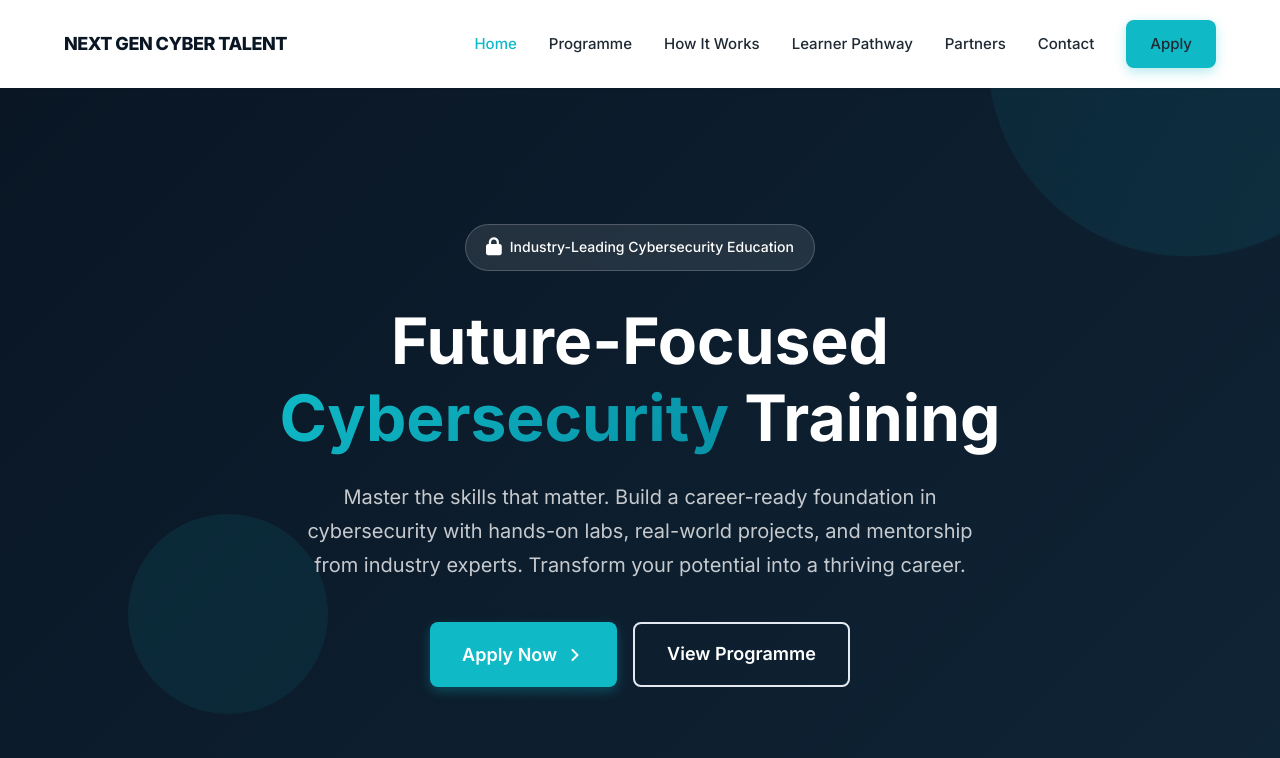
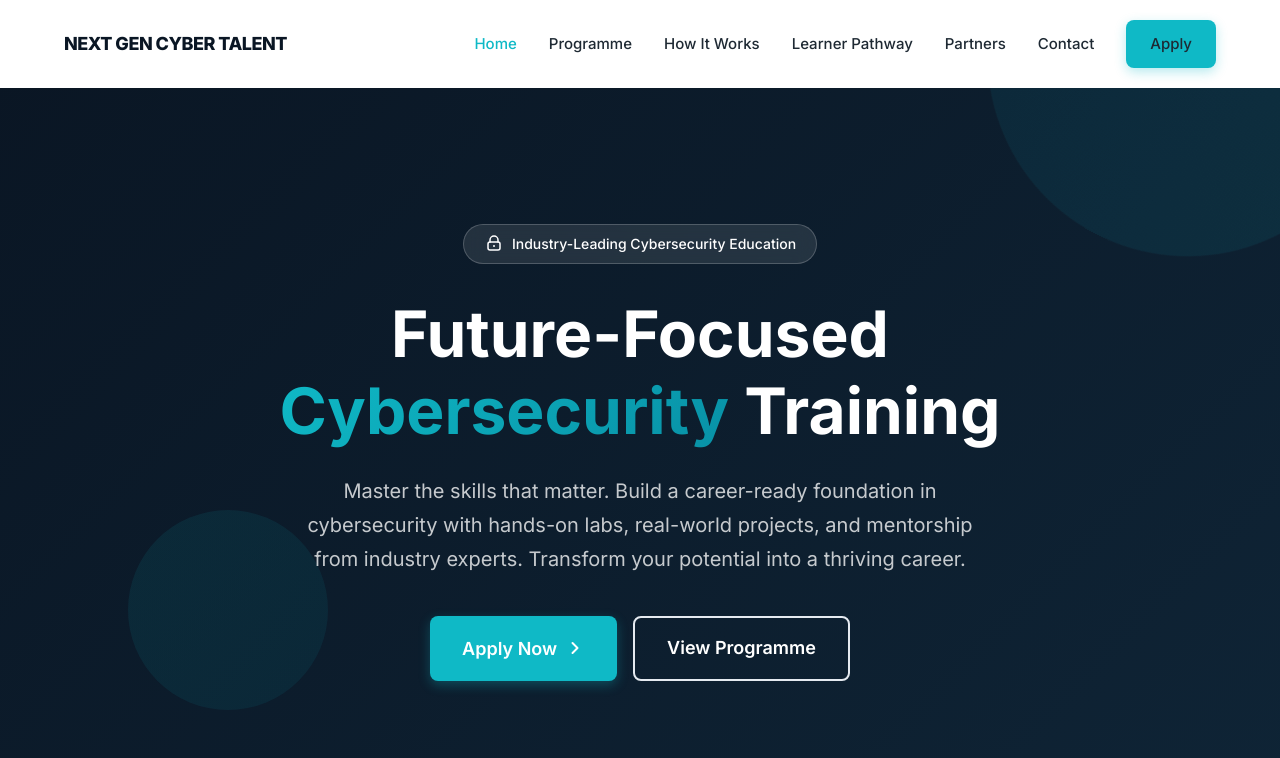
Before and after one commit to Ayam7273/NextGenCyberTalent, a plain HTML site: page index.html in a window 1280 px wide. Shown: the top 758 px of the page. Drawn offline with Linux system fonts and the light colour scheme.

Commit message:
2nd commit

```diff
--- a/index.html
+++ b/index.html
@@ -40,7 +40,13 @@
     <section id="home" class="hero">
         <div class="container hero-container">
             <div class="hero-badge">
-                <span class="badge-icon"><i class="fa-solid fa-lock"></i></span>
+                <span class="badge-icon">
+                    <svg width="20" height="20" viewBox="0 0 20 20" fill="none" aria-hidden="true" focusable="false">
+                        <rect x="4" y="8" width="12" height="8" rx="2" stroke="currentColor" stroke-width="1.5"/>
+                        <path d="M6 8V6a4 4 0 1 1 8 0v2" stroke="currentColor" stroke-width="1.5" stroke-linecap="round"/>
+                        <circle cx="10" cy="12" r="1" fill="currentColor"/>
+                    </svg>
+                </span>
                 <span>Industry-Leading Cybersecurity Education</span>
             </div>
             <h1 class="hero-title">
--- a/styles.css
+++ b/styles.css
@@ -258,7 +258,18 @@ p {
 }
 
 .badge-icon {
-    font-size: 1.125rem;
+    display: inline-flex;
+    align-items: center;
+    justify-content: center;
+    flex-shrink: 0;
+    line-height: 1;
+}
+
+.badge-icon svg {
+    display: block;
+    width: 20px;
+    height: 20px;
+    vertical-align: middle;
 }
 
 .hero-title {
```
